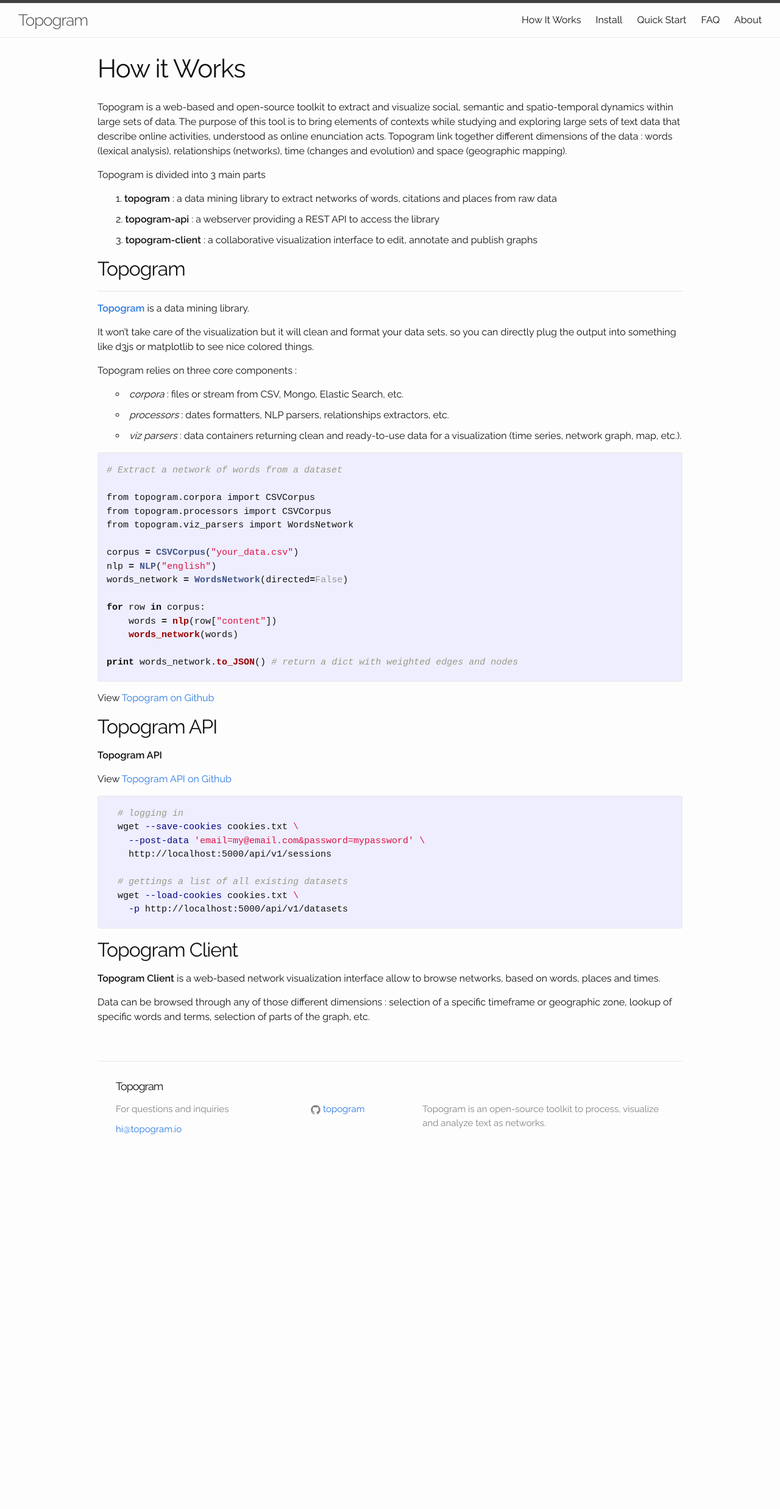
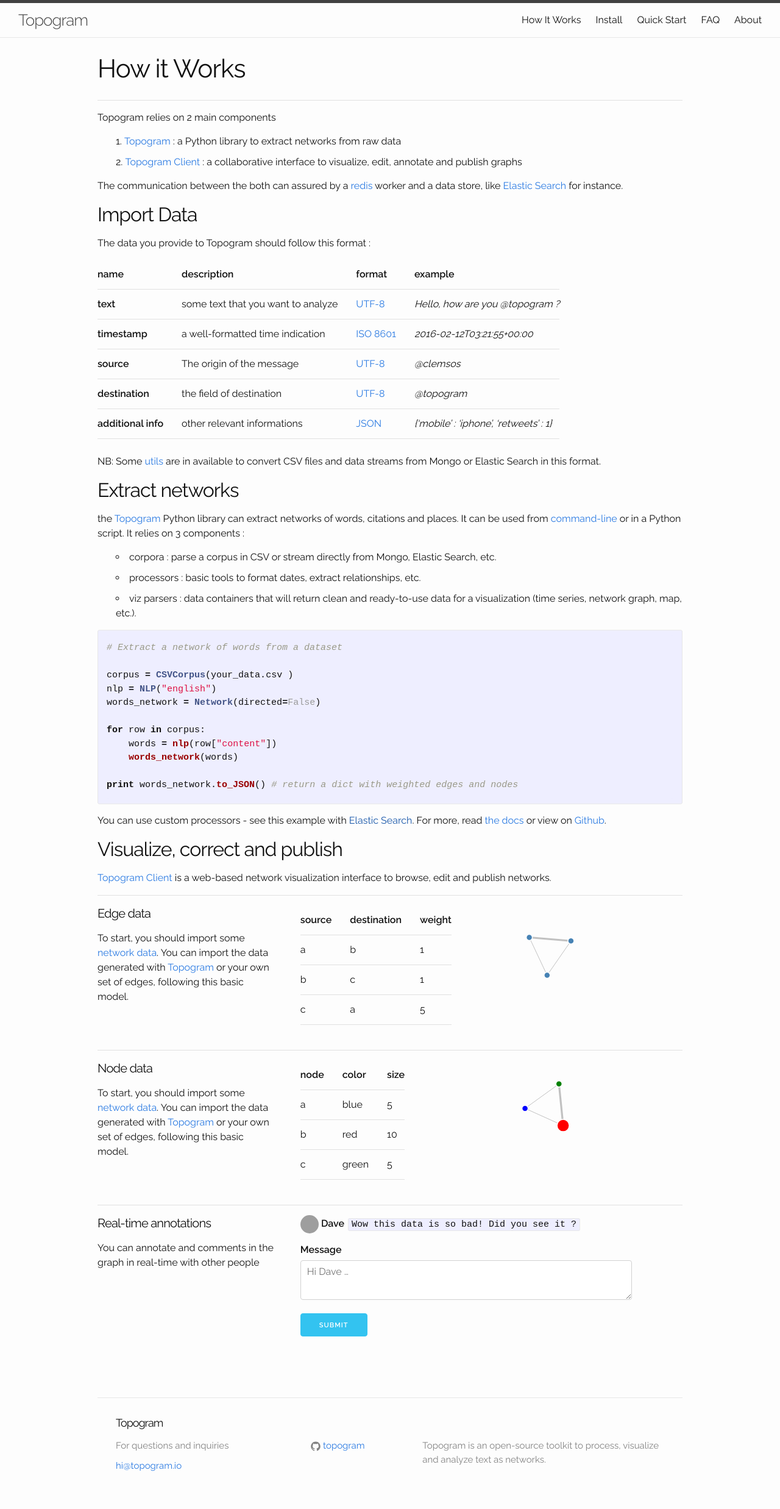
Before and after one commit to topogram/topogram.github.io, a Jekyll site: the page built from HowItWorks.md, in a window 1280 px wide. Shown: the whole page at 61% size. Built offline with Jekyll 4.4.1, drawn with Linux system fonts in a browser that asks for light colours; before the commit the page ends 1923 px from its top, so only the background shows below that; grey boxes are pictures that could not be loaded.

Commit message:
major rewriting of how it works+ updates in FAQ

```diff
--- a/HowItWorks.md
+++ b/HowItWorks.md
@@ -3,42 +3,45 @@ layout: page
 title: How it Works
 ---
 
-Topogram is a web-based and open-source toolkit to extract and visualize social, semantic and spatio-temporal dynamics within large sets of data. The purpose of this tool is to bring elements of contexts while studying and exploring large sets of text data that describe online activities, understood as online enunciation acts. Topogram link together different dimensions of the data : words (lexical analysis), relationships (networks), time (changes and evolution) and space (geographic mapping).
+Topogram relies on 2 main components
+
+1. [Topogram]( https://github.com/topogram/topogram ) : a Python library to extract networks from raw data
+3. [Topogram Client](https://github.com/topogram/topogram-client) : a collaborative interface to visualize, edit, annotate and publish graphs
+
+The communication between the both can assured by a [redis](http://redis.io/) worker and
+a data store, like [Elastic Search](https://www.elastic.co) for instance.
 
 
-Topogram is divided into 3 main parts
+## Import Data
 
-1. **topogram** : a data mining library to extract networks of words, citations and places from raw data
-2. **topogram-api** : a webserver providing a REST API to access the library
-3. **topogram-client** : a collaborative visualization interface to edit, annotate and publish graphs
+The data you provide to Topogram should follow this format :
+
+| name | description | format | example|
+|---|---|---|---|
+**text** | some text that you want to analyze | [UTF-8](https://en.wikipedia.org/wiki/UTF-8) | *Hello, how are you @topogram ?*
+**timestamp** | a well-formatted time indication | [ISO 8601](https://en.wikipedia.org/wiki/ISO_8601) | *2016-02-12T03:21:55+00:00*
+**source** | The origin of the message | [UTF-8](https://en.wikipedia.org/wiki/UTF-8) | *@clemsos*
+**destination** | the field of destination | [UTF-8](https://en.wikipedia.org/wiki/UTF-8) | *@topogram*
+**additional info** | other relevant informations | [JSON](https://en.wikipedia.org/wiki/JSON) | *{'mobile' : 'iphone', 'retweets' : 1}*
 
 
-## Topogram
+NB: Some [utils](http://topogram.readthedocs.org) are in available to convert CSV files and data streams from Mongo or Elastic Search in this format.
 
----
+## Extract networks
 
-**[Topogram](https://github.com/topogram/topogram)** is a data mining library.
+the [Topogram](http://github.com/topogram/topogram) Python library can extract networks of words, citations and places. It can be used from [command-line](http://topogram.readthedocs.org/en/latest/cli.html) or in a Python script. It relies on 3 components :
 
-It won’t take care of the visualization but it will clean and format your data sets, so you can directly plug the output into something like d3js or matplotlib to see nice colored things.
-
-Topogram relies on three core components :
-
-* *corpora* : files or stream from CSV, Mongo, Elastic Search, etc.
-* *processors* : dates formatters, NLP parsers, relationships extractors, etc.
-* *viz parsers* : data containers returning clean and ready-to-use data for a visualization (time series, network graph, map, etc.).
-
+* corpora : parse a corpus in CSV or stream directly from Mongo, Elastic Search, etc.
+* processors : basic tools to format dates, extract relationships, etc.
+* viz parsers : data containers that will return clean and ready-to-use data for a visualization (time series, network graph, map, etc.).
 
 {% highlight python %}
 
 # Extract a network of words from a dataset
 
-from topogram.corpora import CSVCorpus
-from topogram.processors import CSVCorpus
-from topogram.viz_parsers import WordsNetwork
-
-corpus = CSVCorpus("your_data.csv")
+corpus = CSVCorpus(your_data.csv )
 nlp = NLP("english")
-words_network = WordsNetwork(directed=False)
+words_network = Network(directed=False)
 
 for row in corpus:
     words = nlp(row["content"])
@@ -48,29 +51,75 @@ print words_network.to_JSON() # return a dict with weighted edges and nodes
 
 {% endhighlight %}
 
-View [Topogram on Github](https://github.com/topogram/topogram)
+You can use custom processors - see this example with [Elastic Search](). For more, read [the docs](http://topogram.readthedocs.org) or view on [ Github](https://github.com/topogram/topogram).
 
-## Topogram API
+## Visualize, correct and publish
 
-**Topogram API**
+[Topogram Client](https://github.com/topogram/topogram-client) is a web-based network visualization interface to browse, edit and publish networks.
 
-View [Topogram API on Github](https://github.com/topogram/topogram-server)
+---
 
-{% highlight bash %}
+<div class="row">
 
-  # logging in
-  wget --save-cookies cookies.txt \
-    --post-data 'email=my@email.com&password=mypassword' \
-    http://localhost:5000/api/v1/sessions
+<div class="four columns" markdown="1">
 
-  # gettings a list of all existing datasets
-  wget --load-cookies cookies.txt \
-    -p http://localhost:5000/api/v1/datasets
+#### Edge data
 
-{% endhighlight  %}
+To start, you should import some [network data](https://en.wikipedia.org/wiki/Network_model). You can import the data generated with [Topogram](https://github.com/topogram/topogram) or your own set of edges, following this basic model.
 
-## Topogram Client
+</div>
+<div class="four columns" markdown="1">
 
-**Topogram Client** is a web-based network visualization interface allow to browse networks, based on words, places and times.
+| source | destination | weight |
+|---|---|---|
+|a|b|1|
+|b|c|1|
+|c|a|5|
 
-Data can be browsed through any of those different dimensions : selection of a specific timeframe or geographic zone, lookup of specific words and terms, selection of  parts of the graph, etc.
+</div>
+<div class="four columns">
+  {% include network.html nodeData=0 id="networkBasic" %}
+</div>
+</div>
+
+---
+
+<div class="row">
+<div class="four columns" markdown="1">
+
+#### Node data
+
+To start, you should import some [network data](https://en.wikipedia.org/wiki/Network_model). You can import the data generated with [Topogram](https://github.com/topogram/topogram) or your own set of edges, following this basic model.
+
+</div>
+<div class="four columns" markdown="1">
+
+| node | color | size |
+|---|---|---|
+|a|blue|5|
+|b|red|10|
+|c|green|5|
+
+</div>
+<div class="four columns">
+  {% include network.html nodeData=1 id="networkNodes" %}
+</div>
+</div>
+
+---
+
+<div class="row">
+
+<div class="four columns" markdown="1">
+
+#### Real-time annotations
+
+You can annotate and comments in the graph in real-time with other people
+
+</div>
+
+<div class="seven columns">
+
+  {% include form.html %}
+</div>
+</div>
--- /dev/null
+++ b/_includes/form.html
@@ -0,0 +1,38 @@
+<div class="comment">
+  <p>
+  <img src="http://www.avatarpro.biz/avatar?s=30" class="circle" alt="">
+  <b>Dave</b>
+  <code>Wow this data is so bad! Did you see it ?</code>
+  </p>
+</div>
+
+<form id="fakeCommentForm" class="">
+  <label for="exampleMessage">Message</label>
+  <textarea class="u-full-width" placeholder="Hi Dave &hellip;" id="exampleMessage"></textarea>
+  <input class="button-primary" type="submit" value="Submit">
+</form>
+
+<script>
+d3.select("#fakeCommentForm").on("submit", function(e){
+  d3.event.preventDefault();
+  var inp = d3.select("#exampleMessage");
+  var value = inp.property("value")
+  if(value) {
+    var comment = d3.select("#fakeCommentForm")
+      .insert("div",":first-child")
+      .attr("class", "comment")
+      .insert("p")
+    comment.insert('img')
+      .attr("class","circle")
+      .attr('src',"http://www.avatarpro.biz/avatar?s=30?"+(Math.random()*1000))
+    comment.insert("b")
+      .text("You")
+    var now = new Date();
+    comment.insert("code")
+      .text(value)
+      // .text(value + "--" + now.getFullYear()+"/"+now.getMonth()+"/"+now.getDate()+" at " +now.getHours()+":"+now.getMinutes()+":"+now.getSeconds() )
+  }
+
+})
+
+</script>
--- /dev/null
+++ b/_includes/network.html
@@ -0,0 +1,78 @@
+<div id="{{include.id}}"></div>
+<style>
+
+.node {
+  stroke: #fff;
+  stroke-width: 1.5px;
+}
+
+.link {
+  stroke: #999;
+  stroke-opacity: .6;
+}
+
+</style>
+<script src="//d3js.org/d3.v3.min.js"></script>
+<script>
+
+var width = 150,
+    height = 150;
+
+var color = d3.scale.category20();
+
+var {{include.id}} = d3.layout.force()
+    .charge(-120)
+    .linkDistance(70)
+    .size([width, height]);
+
+var svg = d3.select("#{{include.id}}").append("svg")
+    .attr("width", width)
+    .attr("height", height);
+
+var nodeData = {{ include.nodeData }};
+
+var graph = {
+  "nodes" : [
+    {"name":"A","color":"blue", "size" : 5},
+    {"name":"B","color":"red", "size" : 10},
+    {"name":"C","color":"green", "size" : 5}
+  ],
+  "links" : [
+    {"source":0,"target":1,"value":1},
+    {"source":2,"target":0,"value":1},
+    {"source":2,"target":1,"value":10}
+  ]
+};
+
+{{include.id}}
+    .nodes(graph.nodes)
+    .links(graph.links)
+    .start();
+
+var {{include.id}}link = svg.selectAll(".link")
+    .data(graph.links)
+  .enter().append("line")
+    .attr("class", "link")
+    .style("stroke-width", function(d) { return Math.sqrt(d.value); });
+
+var {{include.id}}node = svg.selectAll(".node")
+    .data(graph.nodes)
+  .enter().append("circle")
+    .attr("class", "node")
+    .attr("r", function(d) { return nodeData ? d.size : 5; })
+    .style("fill", function(d) { return nodeData ? d.color : "steelblue"; })
+    .call({{include.id}}.drag);
+
+{{include.id}}node.append("title")
+    .text(function(d) { return d.name; });
+
+{{include.id}}.on("tick", function() {
+  {{include.id}}link.attr("x1", function(d) { return d.source.x; })
+      .attr("y1", function(d) { return d.source.y; })
+      .attr("x2", function(d) { return d.target.x; })
+      .attr("y2", function(d) { return d.target.y; });
+
+  {{include.id}}node.attr("cx", function(d) { return d.x; })
+      .attr("cy", function(d) { return d.y; });
+});
+</script>
--- a/_layouts/page.html
+++ b/_layouts/page.html
@@ -6,6 +6,7 @@ layout: default
   <header class="post-header">
     <h1 class="post-title">{{ page.title }}</h1>
   </header>
+  <hr>
 
   <div class="post-content">
     {{ content }}
--- a/css/main.scss
+++ b/css/main.scss
@@ -145,3 +145,11 @@ hr {
     text-align: justify;
     line-height: 1.35em;
 }
+
+.comment .circle {
+	width: 30px;
+	height: 30px;
+	border-radius: 15px;
+	-webkit-border-radius: 15px;
+	-moz-border-radius: 15px;
+}
```
Also changed, not shown: faq.md (+21 -6 lines).
